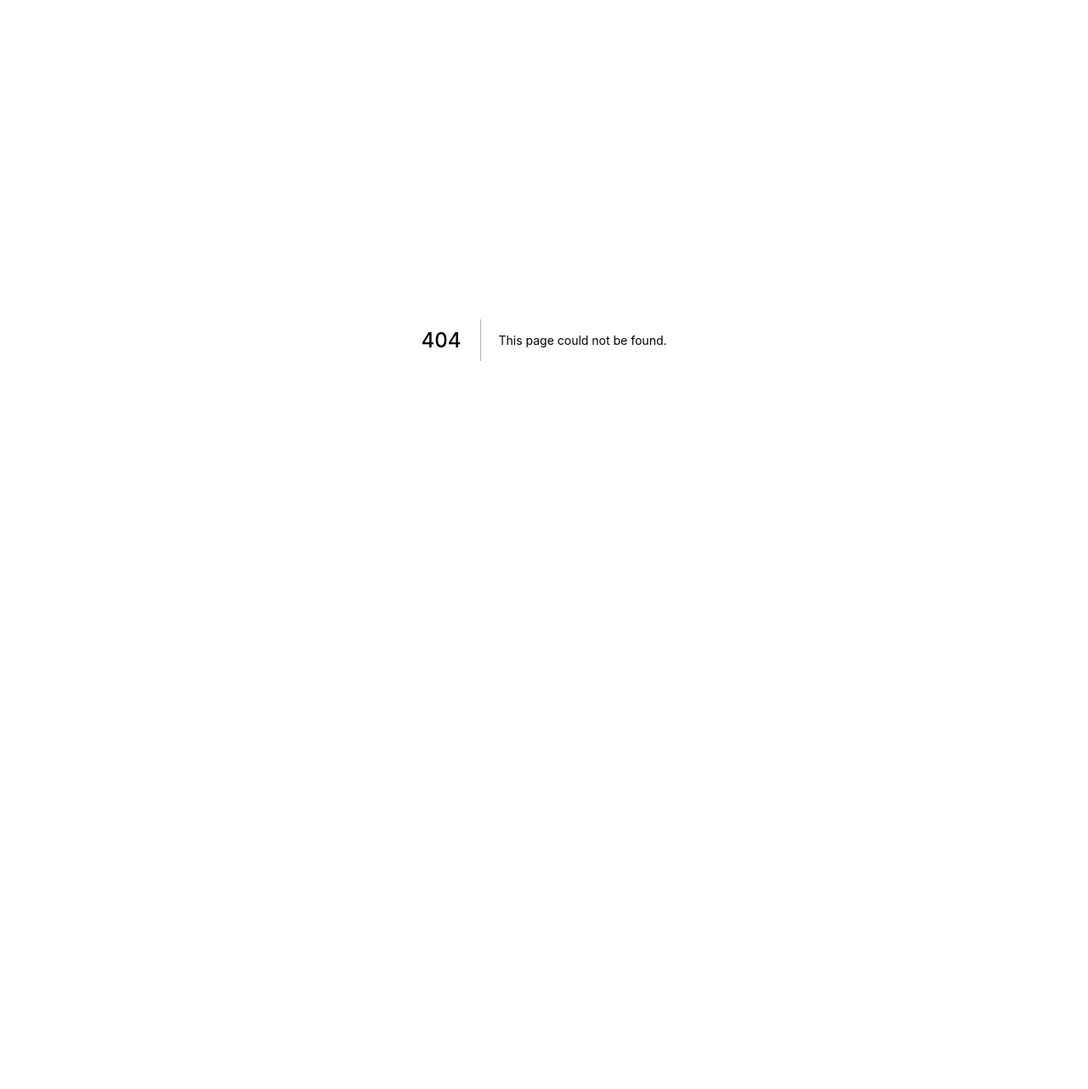
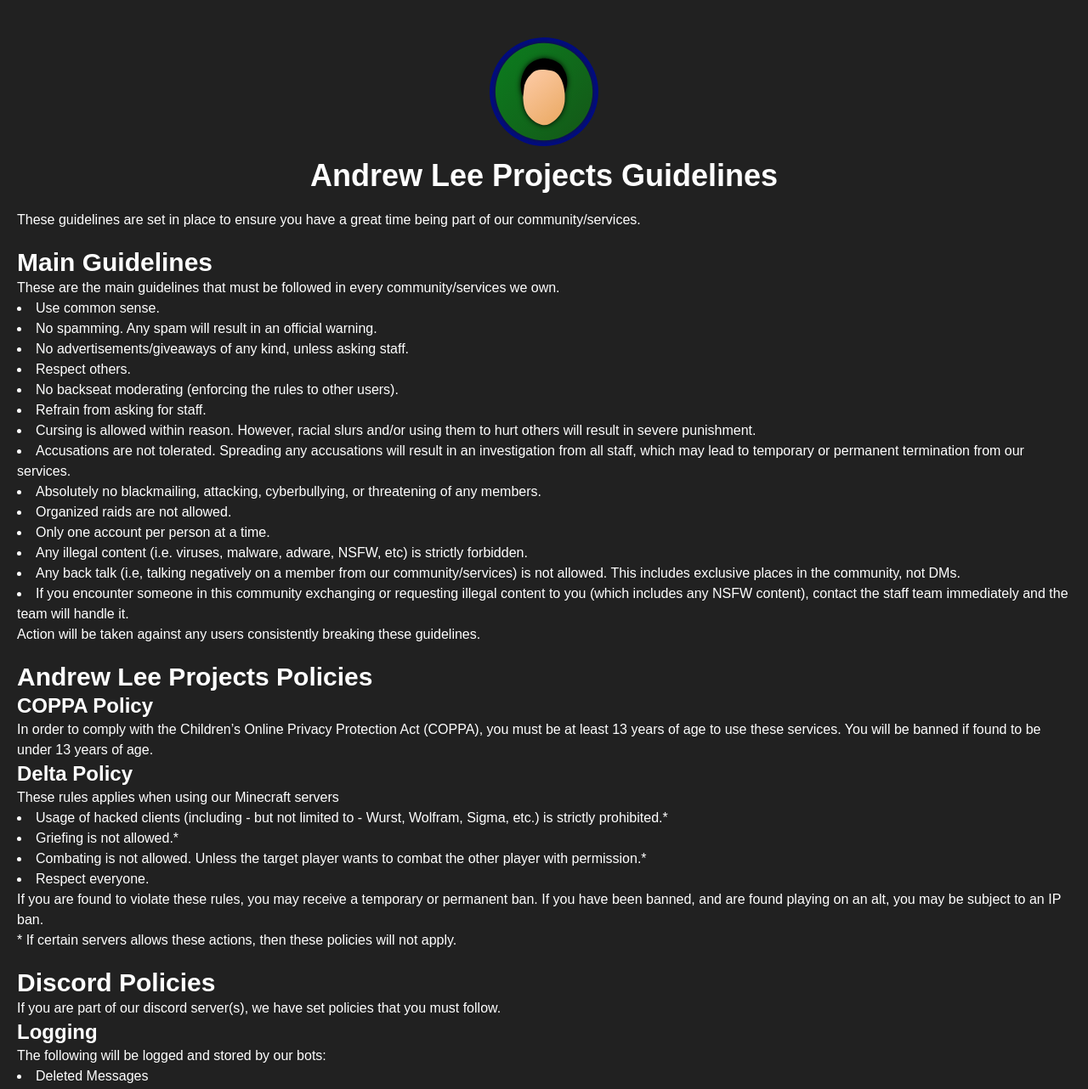
Before and after one commit to Alee14/personal-website, a Next.js app: page /guidelines in a window 1280 px wide. Before the commit this address had no page. Shown: the top 1282 px of the page at 85% size. Before the commit the page ends 800 px from the top, so only its background shows below. Built offline with nearby package versions, Linux system fonts and the light colour scheme.

Commit message:
Updated home page, ToS is now Guidelines

```diff
--- a/pages/_app.js
+++ b/pages/_app.js
@@ -1,4 +1,7 @@
 import '../styles/globals.css'
+import { config } from '@fortawesome/fontawesome-svg-core'
+import '@fortawesome/fontawesome-svg-core/styles.css'
+config.autoAddCss = false
 
 function MyApp({ Component, pageProps }) {
   return <Component {...pageProps} />
--- a/pages/tos.js
+++ b/pages/guidelines.js
@@ -1,51 +1,56 @@
 import Head from 'next/head'
 import styles from '../styles/Home.module.css'
+import Image from "next/image";
 
-export default function ToS() {
+const policyList = "list-disc list-inside"
+
+export default function Guidelines() {
     return (
         <div>
             <Head>
-            <title>ToS - Andrew Lee</title>
+            <title>Guidelines - Andrew Lee</title>
             <meta name="description" content="Andrew's personal website" />
             <meta name="viewport" content="width=device-width, initial-scale=1"/>
             <link rel="icon" href="/favicon.ico" />
             </Head>
-            <div className={styles.container}>
+            <div className="font-hack bg-material-gray text-white px-5 py-6 space-y-5">
 				<div id="top"/>
-				<h1 className="text-center">Andrew Lee Projects Terms of Service</h1>
-				<p>These terms of service are set in place to ensure you have a great time being part of our community/services.</p>
-				<div id="community-guidelines">
-				<h1>Community Guidelines</h1>
-				<p>These are the community guidelines that must be followed in every community/services we own.</p>
-				<ul>
+				<div className="text-center items-center justify-center space-y-2">
+					<Image src="/Alee.svg" alt="Alee Logo" width={128} height={128} />
+					<h1 className="text-4xl font-bold">Andrew Lee Projects Guidelines</h1>
+				</div>
+				<p>These guidelines are set in place to ensure you have a great time being part of our community/services.</p>
+				<div id="main-guidelines">
+				<h1 className="text-3xl font-bold">Main Guidelines</h1>
+				<p>These are the main guidelines that must be followed in every community/services we own.</p>
+				<ul className={policyList}>
 					<li>Use common sense.</li>
 					<li>No spamming. Any spam will result in an official warning.</li>
-					<li>No advertisements/giveaways of any kind, unless for a specific purpose.</li>
+					<li>No advertisements/giveaways of any kind, unless asking staff.</li>
 					<li>Respect others.</li>
 					<li>No backseat moderating (enforcing the rules to other users).</li>
 					<li>Refrain from asking for staff.</li>
 					<li>Cursing is allowed within reason. However, racial slurs and/or using them to hurt others will result in severe punishment.</li>
 					<li>Accusations are not tolerated. Spreading any accusations will result in an investigation from all staff, which may lead to temporary or permanent termination from our services.</li>
-					<li>Do not argue with or threaten the staff.</li>
 					<li>Absolutely no blackmailing, attacking, cyberbullying, or threatening of any members.</li>
 					<li>Organized raids are not allowed.</li>
 					<li>Only one account per person at a time.</li>
-					<li>Any illgeal content (i.e. viruses, malware, adware, NSFW, etc) is strictly forbidden.</li>
+					<li>Any illegal content (i.e. viruses, malware, adware, NSFW, etc) is strictly forbidden.</li>
 					<li>Any back talk (i.e, talking negatively on a member from our community/services) is not allowed. This includes exclusive places in the community, not DMs.</li>
 					<li>If you encounter someone in this community exchanging or requesting illegal content to you (which includes any NSFW content), contact the staff team immediately and the team will handle it.</li>
 				</ul>
 				<p>Action will be taken against any users consistently breaking these guidelines.</p>
 				</div>
 				<div id="alp-policies">
-					<h1>Andrew Lee Projects Policies</h1>
+					<h1 className="text-3xl font-bold">Andrew Lee Projects Policies</h1>
 					<div id="coppa">
-						<h2>COPPA Policy</h2>
+						<h2 className="text-2xl font-bold">COPPA Policy</h2>
 						<p>In order to comply with the Children’s Online Privacy Protection Act (COPPA), you must be at least 13 years of age to use these services. You will be banned if found to be under 13 years of age.</p>
 					</div>
 					<div id="delta">
-						<h2>Delta Policy</h2>
+						<h2 className="text-2xl font-bold">Delta Policy</h2>
 						<p>These rules applies when using our Minecraft servers</p>
-						<ul>
+						<ul className={policyList}>
 							<li>Usage of hacked clients (including - but not limited to - Wurst, Wolfram, Sigma, etc.) is strictly prohibited.*</li>
 							<li>Griefing is not allowed.*</li>
 							<li>Combating is not allowed. Unless the target player wants to combat the other player with permission.*</li>
@@ -56,12 +61,12 @@
 					</div>
 				</div>
 				<div id="discord-policies">
-					<h1>Discord Policies</h1>
+					<h1 className="text-3xl font-bold">Discord Policies</h1>
 					<p>If you are part of our discord server(s), we have set policies that you must follow.</p>
 					<div id="logging">
-						<h2>Logging</h2>
+						<h2 className="text-2xl font-bold">Logging</h2>
 						<p>The following will be logged and stored by our bots:</p>
-						<ul>
+						<ul className={policyList}>
 							<li>Deleted Messages</li>
 							<li>Edited Messages</li>
 							<li>Your user ID</li>
@@ -70,20 +75,24 @@
 						<p>If you do not agree to the logging of these items, and wish to opt out, you must leave the server.</p>
 					</div>
 					<div id="nickname">
-						<h2>Nickname</h2>
+						<h2 className="text-2xl font-bold">Nickname</h2>
 						<p>We enforce this nickname policy to keep a clean, friendly community.</p>
 						<p>This system is set in place so that the community is a nice place to be for everyone. When changing your nickname, it must comply with the following guidelines:</p>
-						<ul>
+						<ul className={policyList}>
 							<li>No offensive words</li>
 							<li>No symbols</li>
 							<li>Nicknames must not be attention-grabbing (i.e. getting to the top of the list by using a symbol)</li>
 						</ul>
 						<p>Usernames or nickname requests found to be in violation of these guidelines will face repercussions.</p>
 					</div>
-					<p>We recommend you to follow Discord&apos;s <a href="https://discord.com/terms" className="green-text">Terms of Service</a> and <a href="https://discord.com/guidelines" className="green-text">Community Guidelines</a></p>
+					<div id="threads">
+						<h2 className="text-2xl font-bold">Threads</h2>
+						<p>Threads is a new Discord feature which allows you to make subchannels. We have set a policy to not allow to make threads with little to no value, if you made a thread in which has little to no value, it is considered to be spam and we will remove it. If caught doing it continuously, there will be consequences.</p>
+					</div>
+					<p className="mt-3">We recommend you to follow Discord&apos;s <a href="https://discord.com/terms" className="text-blue-300">Terms of Service</a> and <a href="https://discord.com/guidelines" className="text-blue-300">Community Guidelines</a></p>
 				</div>
-				<p>Last updated: June 26th, 2021</p>
-				<a href="#top" className="green-text">Back to top</a>
+				<p>Last updated: October 14th, 2022</p>
+				<a href="#top" className="text-gray-300">Back to top</a>
 			</div>
         </div>
     )
--- a/pages/index.js
+++ b/pages/index.js
@@ -1,6 +1,9 @@
 import Head from 'next/head'
 import Computer from '../components/computer'
 import Image from "next/image";
+import { FontAwesomeIcon } from '@fortawesome/react-fontawesome'
+import { faYoutube, faTwitter, faDiscord, faGithub, faReddit, faInstagram } from '@fortawesome/free-brands-svg-icons'
+const iconSize = "3x"
 
 export default function Home() {
   return (
@@ -14,8 +17,16 @@
         <div className="text-center font-hack font-bold flex flex-col gap-4 items-center justify-center h-screen w-screen bg-material-gray text-white drop-shadow-lg">
             <Image src="/Alee.svg" alt="Alee Logo" width={210} height={210} />
             <h1 className="text-4xl drop-shadow-lg">Andrew Lee</h1>
-            <h2 className="text-lg drop-shadow-lg">Linux User, Programmer, Computer Geek</h2>
-            <h2 className="text-base font-normal drop-shadow-lg">Contact me at andrew@alee14.me</h2>
+            <h2 className="text-xl drop-shadow-lg">Computer Geek, Programmer, Content Creator</h2>
+            <div className="flex-row space-x-12">
+                <a href="https://github.com/Alee14"><FontAwesomeIcon icon={faGithub} size={iconSize} /></a>
+                <a href="https://discord.gg/EFhRDqG"><FontAwesomeIcon icon={faDiscord} size={iconSize} /></a>
+                <a href="https://www.youtube.com/c/AndrewLeeCAN"><FontAwesomeIcon icon={faYoutube} size={iconSize} /></a>
+                <a href="https://twitter.com/Alee14498"><FontAwesomeIcon icon={faTwitter} size={iconSize} /></a>
+                <a href="https://reddit.com/Alee1449"><FontAwesomeIcon icon={faReddit} size={iconSize} /></a>
+                <a href="https://instagram.com/alee14498"><FontAwesomeIcon icon={faInstagram} size={iconSize} /></a>
+            </div>
+            <h2 className="text-lg font-normal drop-shadow-lg">Contact me at andrew@alee14.me</h2>
         </div>
     </>
   )
```
Also changed, not shown: package.json (+6 -1 lines), 1 other file (tests, documents, lock files or other folders).
